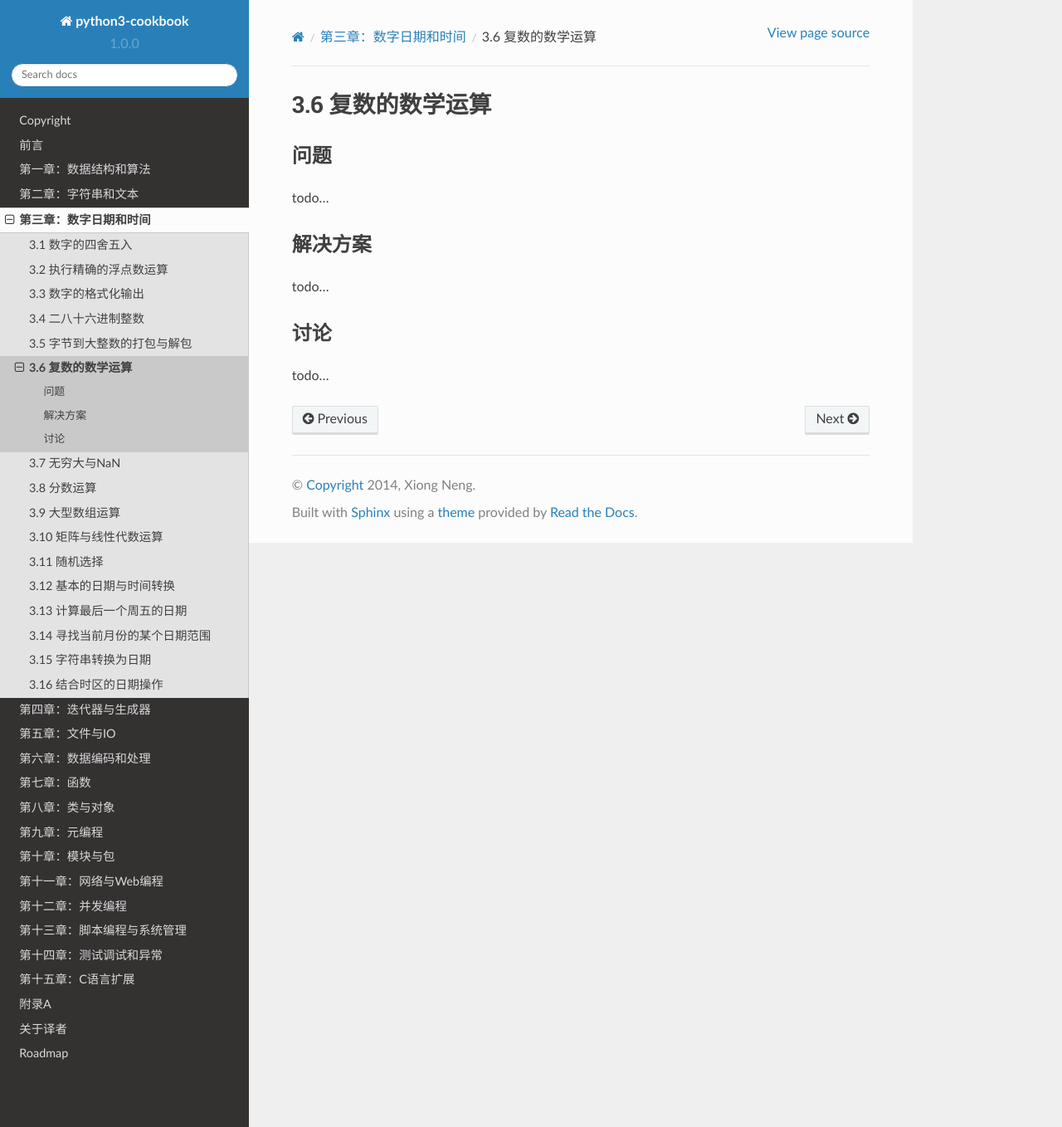
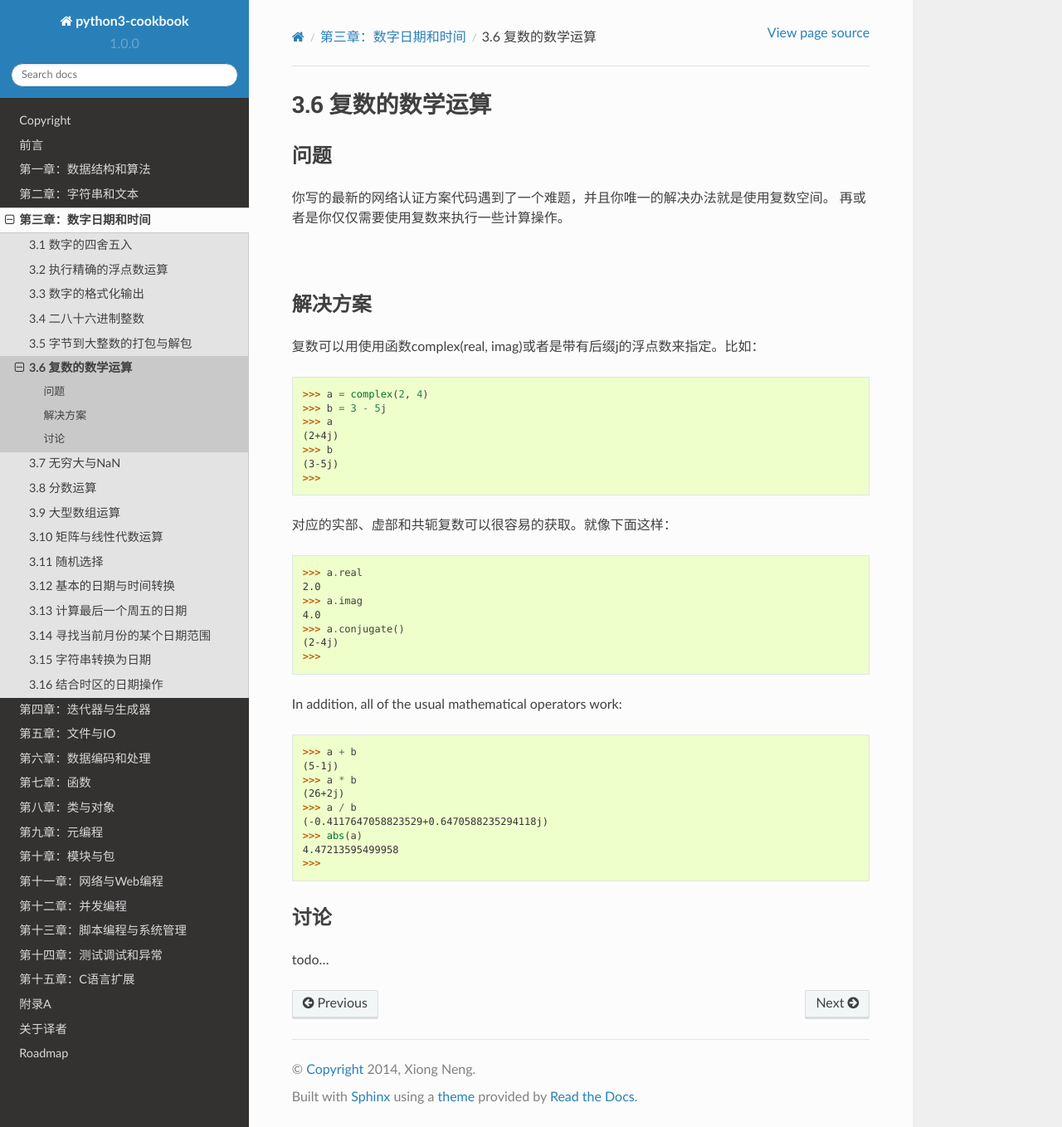
Before and after one commit to yidao620c/python3-cookbook, a Sphinx documentation site: the page built from source/c03/p06_complex_math.rst, in a window 1280 px wide and 1358 px high. Shown: the whole window at 83% size. Built offline with Sphinx 7.4.7 and the Read the Docs theme 2.0.0, drawn with Linux system fonts in a browser that asks for light colours.

Commit message:
3.6小节start

```diff
--- a/source/c03/p06_complex_math.rst
+++ b/source/c03/p06_complex_math.rst
@@ -5,12 +5,51 @@
 ----------
 问题
 ----------
-todo...
+你写的最新的网络认证方案代码遇到了一个难题，并且你唯一的解决办法就是使用复数空间。
+再或者是你仅仅需要使用复数来执行一些计算操作。
+
+|
 
 ----------
 解决方案
 ----------
-todo...
+复数可以用使用函数complex(real, imag)或者是带有后缀j的浮点数来指定。比如：
+
+.. code-block:: python
+
+    >>> a = complex(2, 4)
+    >>> b = 3 - 5j
+    >>> a
+    (2+4j)
+    >>> b
+    (3-5j)
+    >>>
+
+对应的实部、虚部和共轭复数可以很容易的获取。就像下面这样：
+
+.. code-block:: python
+
+    >>> a.real
+    2.0
+    >>> a.imag
+    4.0
+    >>> a.conjugate()
+    (2-4j)
+    >>>
+
+In addition, all of the usual mathematical operators work:
+
+.. code-block:: python
+
+    >>> a + b
+    (5-1j)
+    >>> a * b
+    (26+2j)
+    >>> a / b
+    (-0.4117647058823529+0.6470588235294118j)
+    >>> abs(a)
+    4.47213595499958
+    >>>
 
 ----------
 讨论
```
Also changed, not shown: 1 other file.
